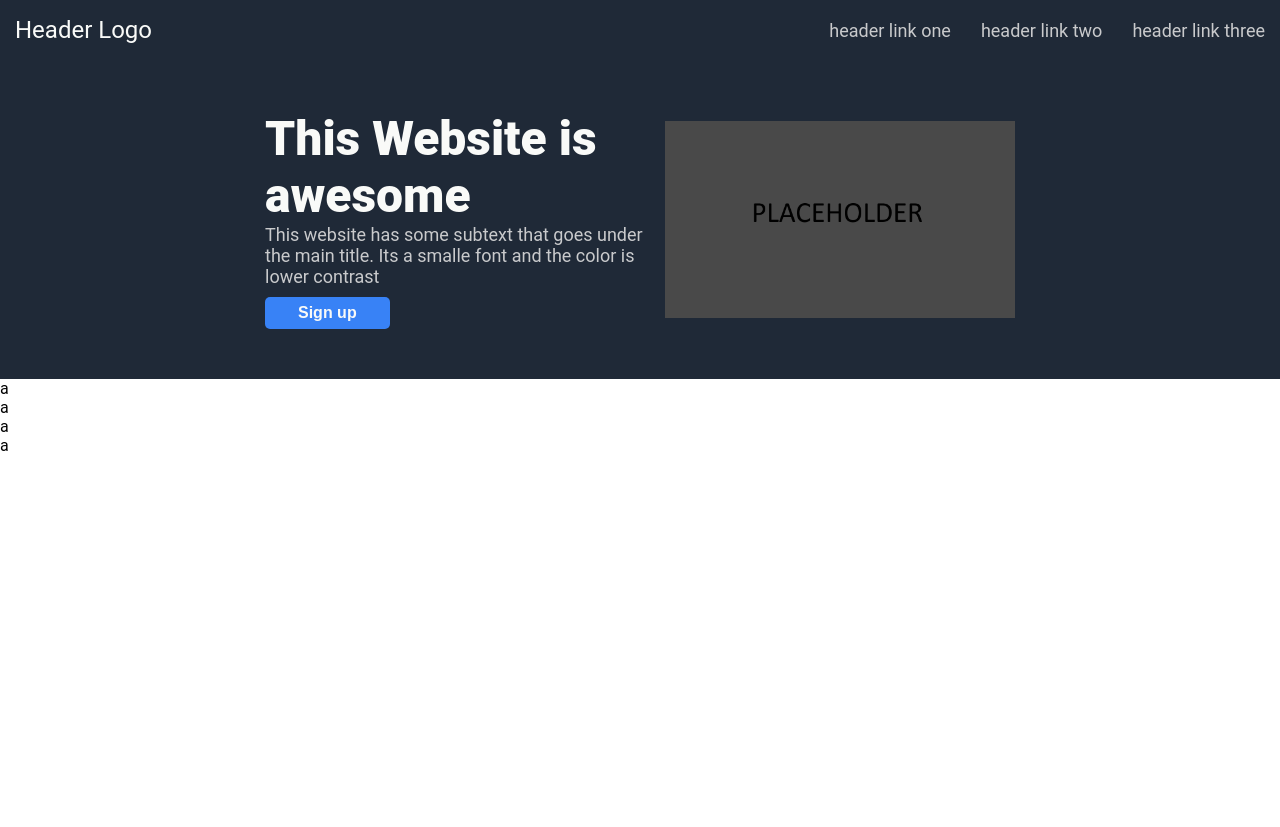
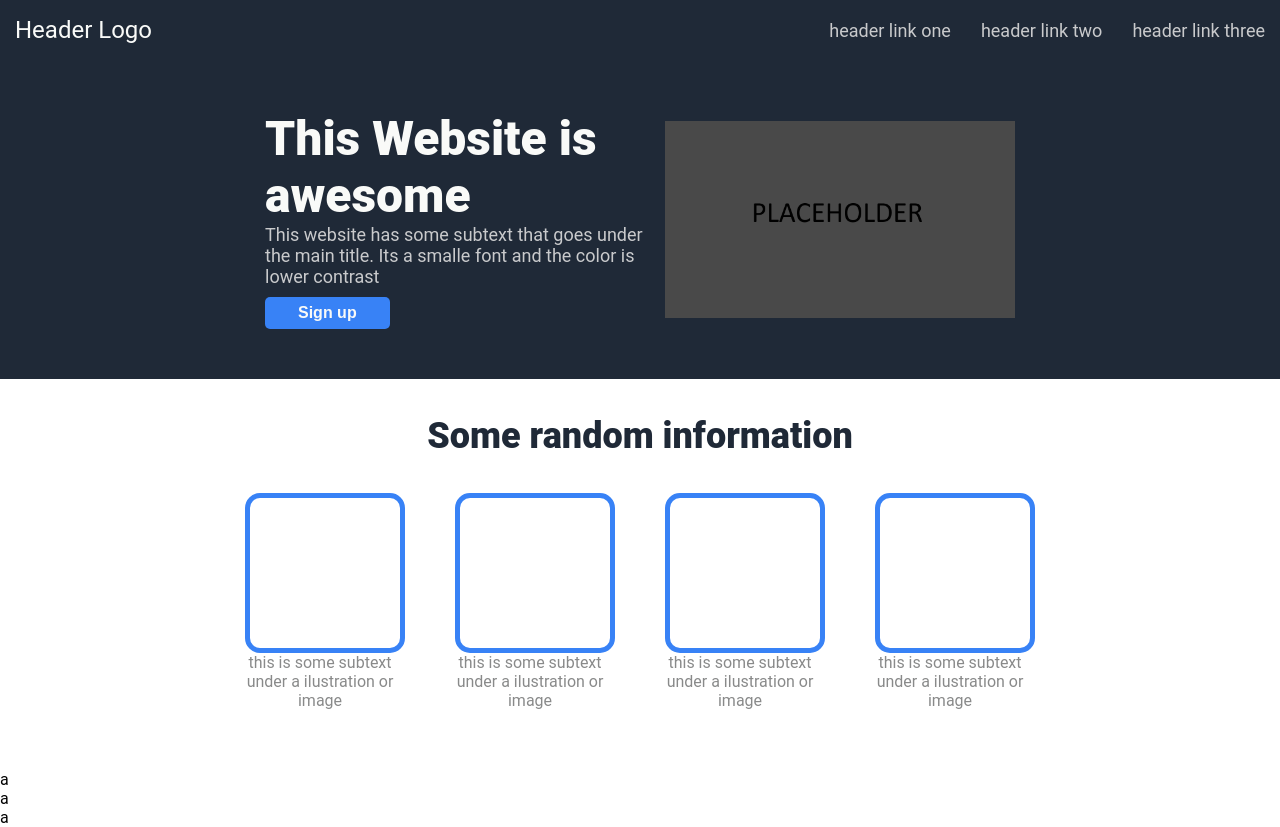
Before and after one commit to JArthur0/odin-landing-page, a plain HTML site: page index.html in a window 1280 px wide. Before the commit the page ends 800 px from the top, so only its background shows below. Drawn offline with Linux system fonts and the light colour scheme.

Commit message:
Second collum of content added

```diff
--- a/index.html
+++ b/index.html
@@ -16,7 +16,7 @@
         </ul>
     </div>
     <div id="hero">
-        <div class="content">
+        <div class="header-content">
             <h1 class="main-title">This Website is awesome</h1>
             <p class="subtext">This website has some subtext that goes under the main title.
                 Its a smalle font and the color is lower contrast
@@ -25,7 +25,27 @@
         </div>
         <img src="./images/Placeholder.png" alt="Placeholder" class="placeholder-img">
     </div>
-    <div id="info">a</div>
+    <div id="info">
+        <p class="info-header">Some random information</p>
+        <div class="info-content">
+            <div class="info-container">
+                <div class="img-container"></div>
+                <p class="info-subtext">this is some subtext under a ilustration or image</p>
+            </div>
+            <div class="info-container">
+                <div class="img-container"></div>
+                <p class="info-subtext">this is some subtext under a ilustration or image</p>
+            </div>
+            <div class="info-container">
+                <div class="img-container"></div>
+                <p class="info-subtext">this is some subtext under a ilustration or image</p>
+            </div>
+            <div class="info-container">
+                <div class="img-container"></div>
+                <p class="info-subtext">this is some subtext under a ilustration or image</p>
+            </div>
+        </div>
+    </div>
     <div id="quote">a</div>
     <div id="action">a</div>
     <div id="footer">a</div>
--- a/styles.css
+++ b/styles.css
@@ -1,5 +1,8 @@
 /*{border: 1px solid red;}*/
 
+#header{
+    background-color: #1F2937;
+}
 body{
     margin: 0px;
     display: flex;
@@ -23,9 +26,7 @@ ul{
     font-size: 18px;
     color: #c9cacc;
 }
-#header{
-    background-color: #1F2937;
-}
+
 #hero{
     display: flex;
     justify-content: center;
@@ -33,7 +34,7 @@ ul{
     background-color: #1F2937;
     padding: 50px 0px ;
 }
-.content{
+.header-content{
     width: 400px;
 }
 .main-title{
@@ -61,3 +62,31 @@ ul{
     border-radius: 5px;
     margin-top: 10px;
 }
+#info{
+    display: flex;
+    flex-direction: column;
+    align-items: center;
+    margin-bottom: 60px;
+}
+.info-header{
+    font-size: 36px;
+    color: #1F2937;
+    font-weight: 900;
+}
+.info-content{
+    display: flex;
+    gap: 50px;
+}
+.img-container{
+    width: 150px;
+    height: 150px;
+    border: 5px solid #3882f6;
+    border-radius: 15px;
+}
+.info-subtext{
+    text-align: center;
+    max-width: 150px;
+    font-size: 16px;
+    color: #898a8a;
+    margin: 0px;
+}
```
